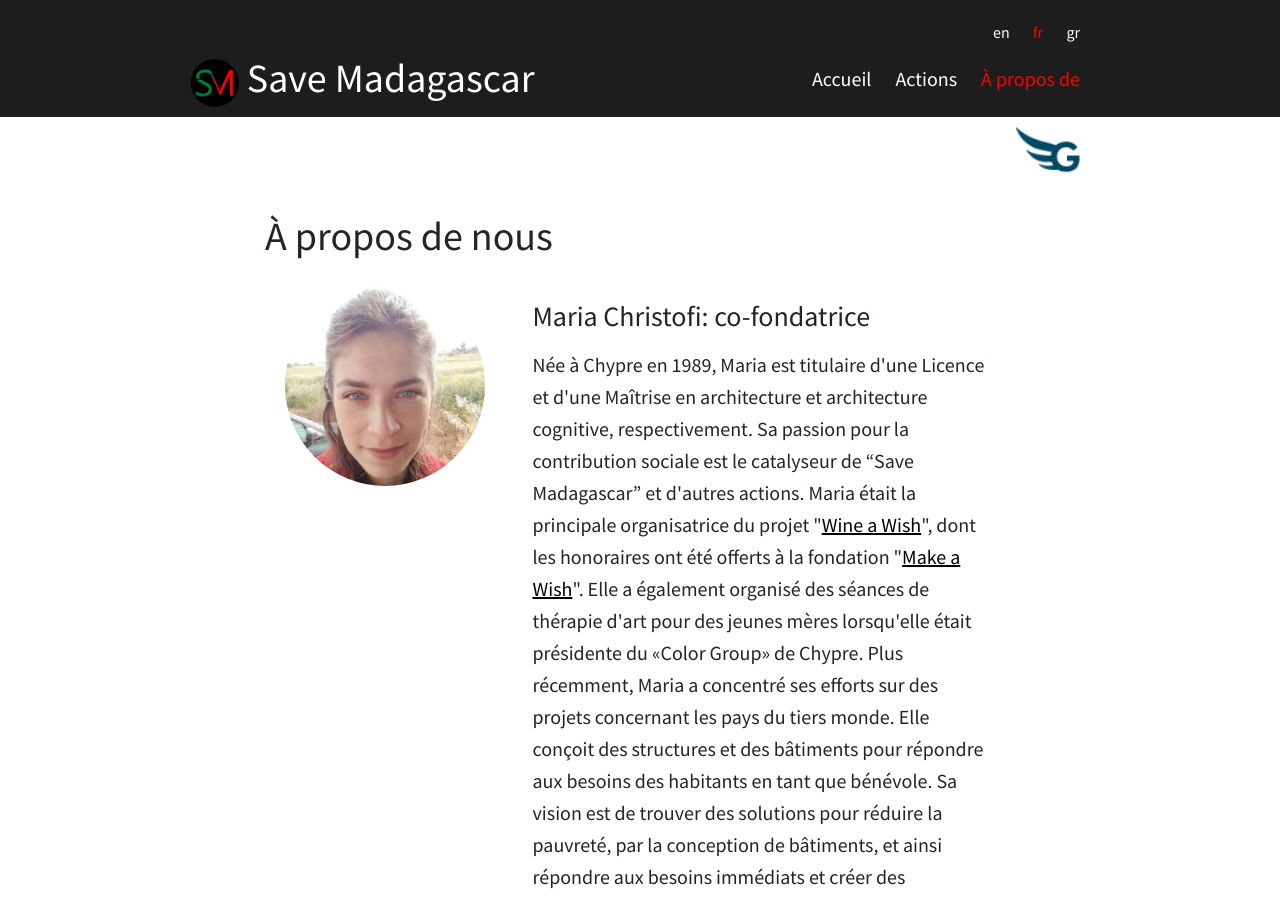
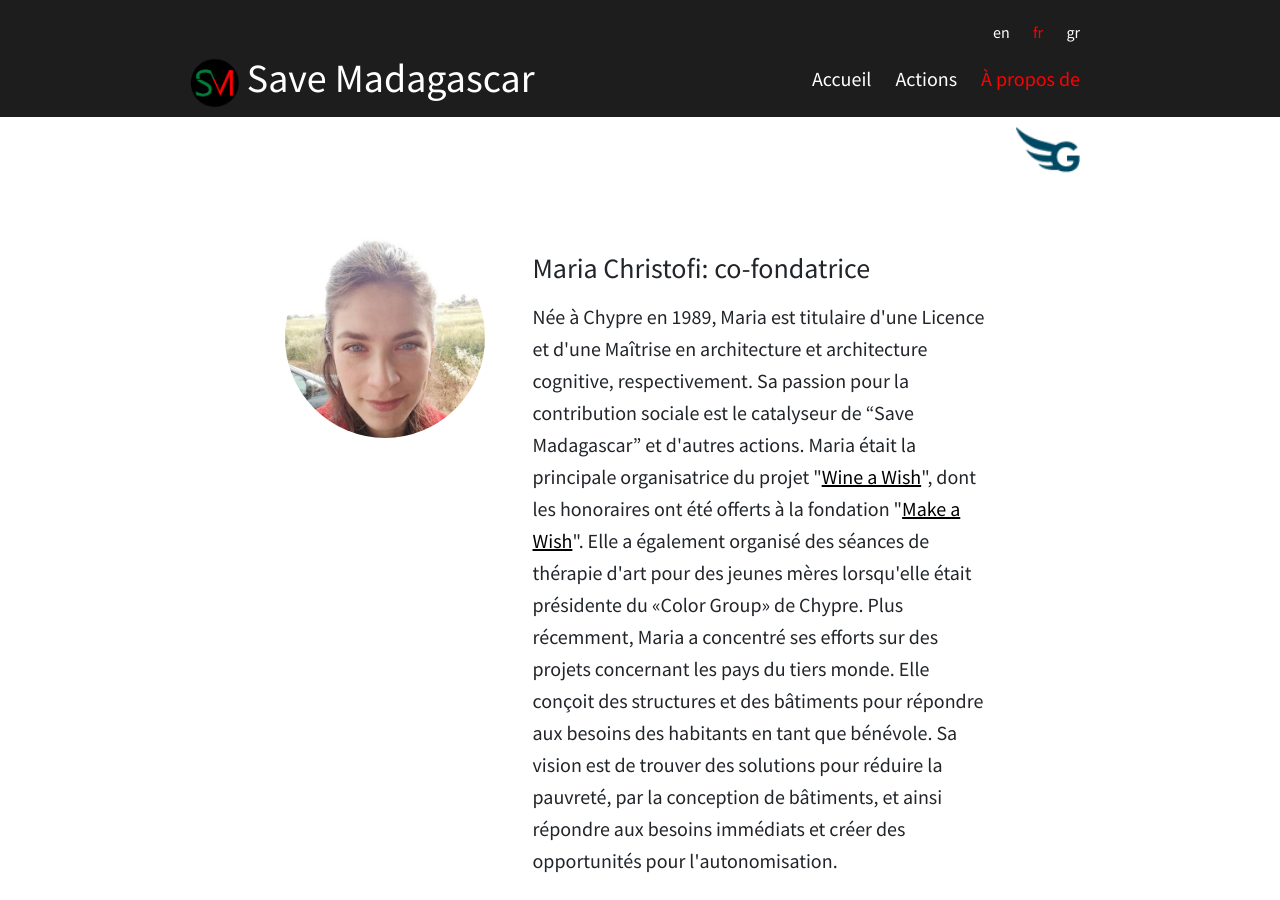
Before and after one commit to at07cm1/smadagascar_site, a Jekyll site: the page built from about_fr.html, in a window 1280 px wide and 900 px high. Built offline with Jekyll 4.4.1, drawn with Linux system fonts in a browser that asks for light colours.

Commit message:
Removed about headline

```diff
--- a/about_en.html
+++ b/about_en.html
@@ -9,7 +9,7 @@ lang: en
 <div class="container">
 	<div class="blog-posts">
 		<div class="blog-post spacing">
-			<h1>{{ site.data.translations[page.lang].about }}</h1>
+			<!-- <h1>{{ site.data.translations[page.lang].about }}</h1> -->
 
 			<div class="columns spacing">
 				<div class="column one_third">
--- a/about_fr.html
+++ b/about_fr.html
@@ -9,7 +9,7 @@ lang: fr
 <div class="container">
 	<div class="blog-posts">
 		<div class="blog-post spacing">
-			<h1>{{ site.data.translations[page.lang].about }}</h1>
+			<!-- <h1>{{ site.data.translations[page.lang].about }}</h1> -->
 
 			<div class="columns spacing">
 				<div class="column one_third">
--- a/about_gr.html
+++ b/about_gr.html
@@ -9,7 +9,7 @@ lang: gr
 <div class="container">
 	<div class="blog-posts">
 		<div class="blog-post spacing">
-			<h1>{{ site.data.translations[page.lang].about }}</h1>
+			<!-- <h1>{{ site.data.translations[page.lang].about }}</h1> -->
 
 			<div class="columns spacing">
 				<div class="column one_third">
```
